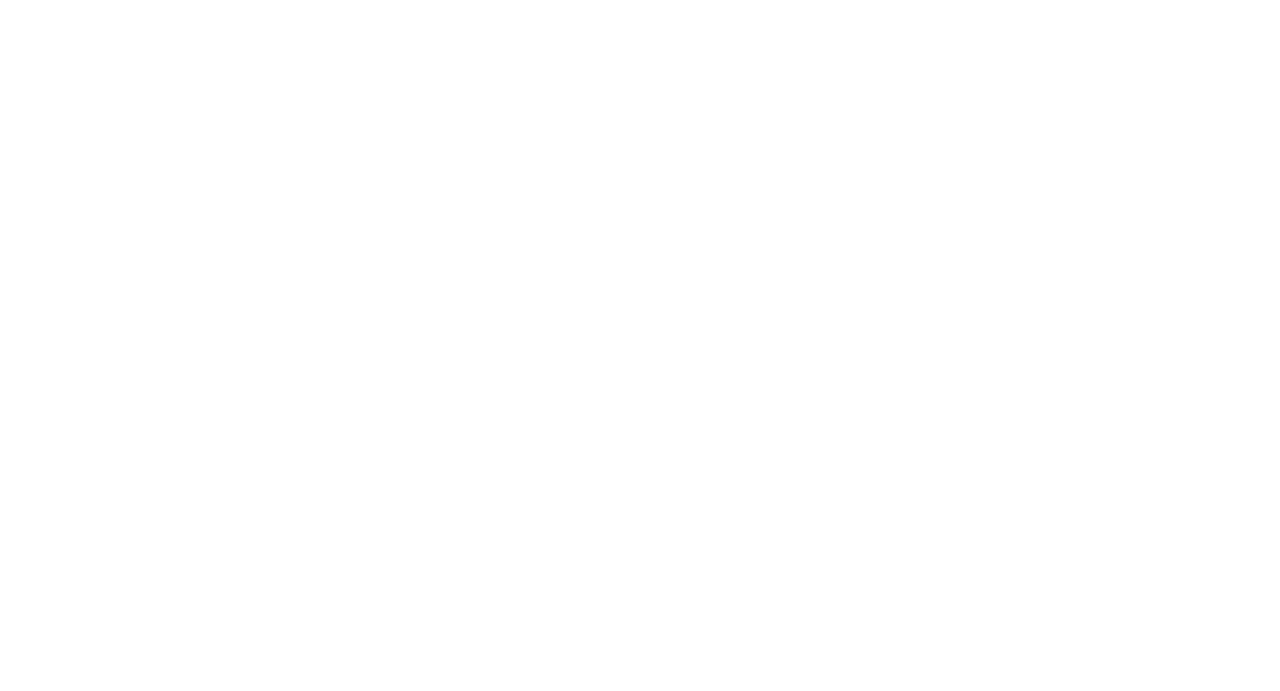
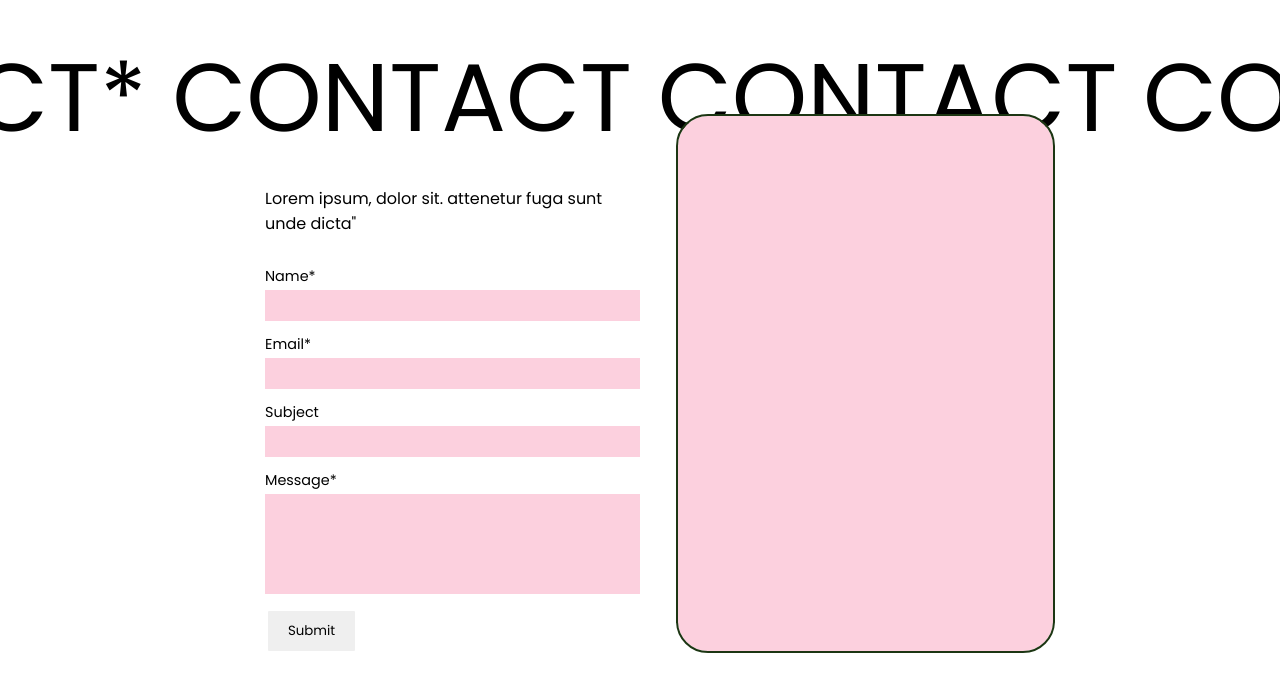
Before and after one commit to sparklingwaterlemon/Portfolio, a React (Create React App) app: page / in a window 1280 px wide. Shown: the part 1975-2666 px from the top of the page. Before the commit the page ends 1920 px from the top, so only its background shows below. Built offline with nearby package versions, Linux system fonts and the light colour scheme.

Commit message:
N8 contact

```diff
--- a/src/Components/ContactSection/ContactSection.css
+++ b/src/Components/ContactSection/ContactSection.css
@@ -1,53 +1,45 @@
 #contact {
     /* background-color: rgba(147, 147, 147, 0.4); */
-
     height: 100vh;
-
+    width: 100%;
     display: flex;
     flex-wrap: wrap;
+    --contact-form-width: 375px;
 
-    --contact-form-width: 375px;
 }
 
 .marquee-container {
-    /* background-color: rgba(252, 127, 127,.4);     */
     /* border: 2px solid black; */
+    margin-top: 10vh;
+    height: 17vh;
+    width: 100%;
 
-
-    height: 190px;
-
-    width: 100vw;
-
+    overflow: hidden;
     white-space: nowrap;
-    overflow: hidden;
-
-
-    padding-top: 70px;
     font-size: 6em;
     font-weight: 400;
 }
-
 .marquee-text0 {
+    /* border: 2px dotted blue; */
+    height: 17vh;
     color: black;
     display: inline-block;
+    z-index: 1;
 
-    z-index: 1;
-    animation: marquee0 40s linear infinite;
+    animation: marquee0 140s linear infinite;
+    animation-direction: reverse;
 }
-
 .marquee-text1 {
     color: black;
     display: inline-block;
-
     z-index: 1;
-    animation: marquee1 40s linear infinite;
+    animation: marquee1 140s linear infinite;
+    animation-direction: reverse;
 }
-
-/* @keyframes marquee0 {
+@keyframes marquee0 {
     from {
         transform: translateX(0%);
     }
-
     to {
         transform: translateX(-100%);
     }
@@ -56,52 +48,40 @@
     from {
         transform: translateX(0%);
     }
-
     to {
         transform: translateX(-100%);
     }
-} */
+}
 
 
 .contact-form-container {
     /* border: 2px solid black; */
-
-    height: 80vh;
-    width: 50vw;
-
+    height: 73vh;
+    width: 50%;
     display: flex;
     flex-wrap: wrap;
     flex-direction: column;
-
     justify-content: flex-start;
     align-items: flex-end;
-
-
 }
 .ct-container{
     /* border: 3px dotted orange; */
-    height: 550px;
+    height: 100%;
     width: var(--contact-form-width);
 }
 .contact-text {
     /* border: 2px dotted rgb(163, 48, 48); */
-
     width: var(--contact-form-width);
-
     /* padding: 40px 0px 35px 0px; */
-    height: 130px;
-
-
+    height: 100px;
     display: flex;
     justify-content: center;
     align-items: center;
 }
 .contact-email {
     /* outline: 2px dotted rgb(255, 234, 41); */
-
     width: var(--contact-form-width);
-    height: 420px;
-
+    height: 410px;
     display: flex;
     justify-content: center;
     align-items: flex-end;
@@ -113,7 +93,6 @@
     width: 100%;
     margin-top: 2px;
     margin-bottom: 10px;
-
     font-size: .9em;
     padding: 5px 5px 5px 10px;
     background-color: #fcd0de;
@@ -125,18 +104,15 @@
     height: 100px;
     resize: none;
     overflow-y: scroll;
-
     font-size: .9em;
     padding: 5px 5px 5px 10px;
     background-color: #fcd0de;
     border: none;
 }
 #contact-button {
-    /* border: 2px solid orange; */
+    /* outline: 2px solid orange; */
     border: none;
-
-    width: 100%;
-
+    /* width: 100%; */
     border-radius: 1px;
     margin: 10px 0px 20px 3px;
     padding: 10px 20px 10px 20px;
@@ -152,26 +128,22 @@
 
 .contact-image-container {
     /* background-color: rgba(56, 180, 221, 0.4); */
-
-    height: 80vh;
-    width: 50vw;
-
+    height: 73vh;
+    width: 50%;
     display: flex;
     justify-content: flex-start;
     align-items: flex-start;
 }
 .contact-image {
-    outline: 7px solid #1c3613;
+    outline: 2px solid #1c3613;
     background-color: #fcd0de;
     width: var(--contact-form-width);
-    height: 577px;
+    height: 535px;
 
     position: relative;
-    top: -54px;
-
+    top: -45px;
 
     margin-left: 3vw;
     border-radius: 30px;
-
     z-index: 2;
 }
--- a/src/Components/NavBar/NavBar.css
+++ b/src/Components/NavBar/NavBar.css
@@ -8,7 +8,7 @@
   height: 10vh;
   width: 100%;
   padding: 0.5rem 0rem;
-  background-color: rgb(0, 0, 0);
+  background-color: rgba(0, 0, 0,.3);
   color: rgb(251, 207, 224);
   box-shadow: 0px 0px 10px 2px rgba(9, 9, 9, 0.23);
   user-select: none;
--- a/src/Pages/App/App.jsx
+++ b/src/Pages/App/App.jsx
@@ -4,10 +4,10 @@ import NavBar from '../../Components/NavBar/NavBar';
 import HeroSection from '../../Components/HeroSection/HeroSection';
 import AboutSection from '../../Components/AboutSection/AboutSection';
 import ProjectSectionD from '../../Components/ProjectSectionD/ProjectSectionD';
+import ContactSection from '../../Components/ContactSection/ContactSection';
 
 // import ProjectSectionA from '../../Components/ProjectSectionA/ProjectSectionA';
 
-// import ContactSection from '../../Components/ContactSection/ContactSection';
 // import FooterSection from '../../Components/FooterSection/FooterSection';
 
 import ScrollToTop from '../../Utilities/ScrollToTop/ScrollToTop';
@@ -21,15 +21,15 @@ export default function App() {
       <HeroSection />
       <AboutSection />
       <ProjectSectionD />
+      <ContactSection />
 
+      {/* <ScrollToTop /> */}
 
+      {/* <FooterSection /> */}
       {/* <ProjectSectionA /> */}
       {/* <section id="github">GitHub</section> */}
       {/* <section id="linkedin">LinkedIn</section> */}
-      {/* <ContactSection /> */}
-      {/* <FooterSection /> */}
 
-      {/* <ScrollToTop /> */}
 
     </>
   );
```
